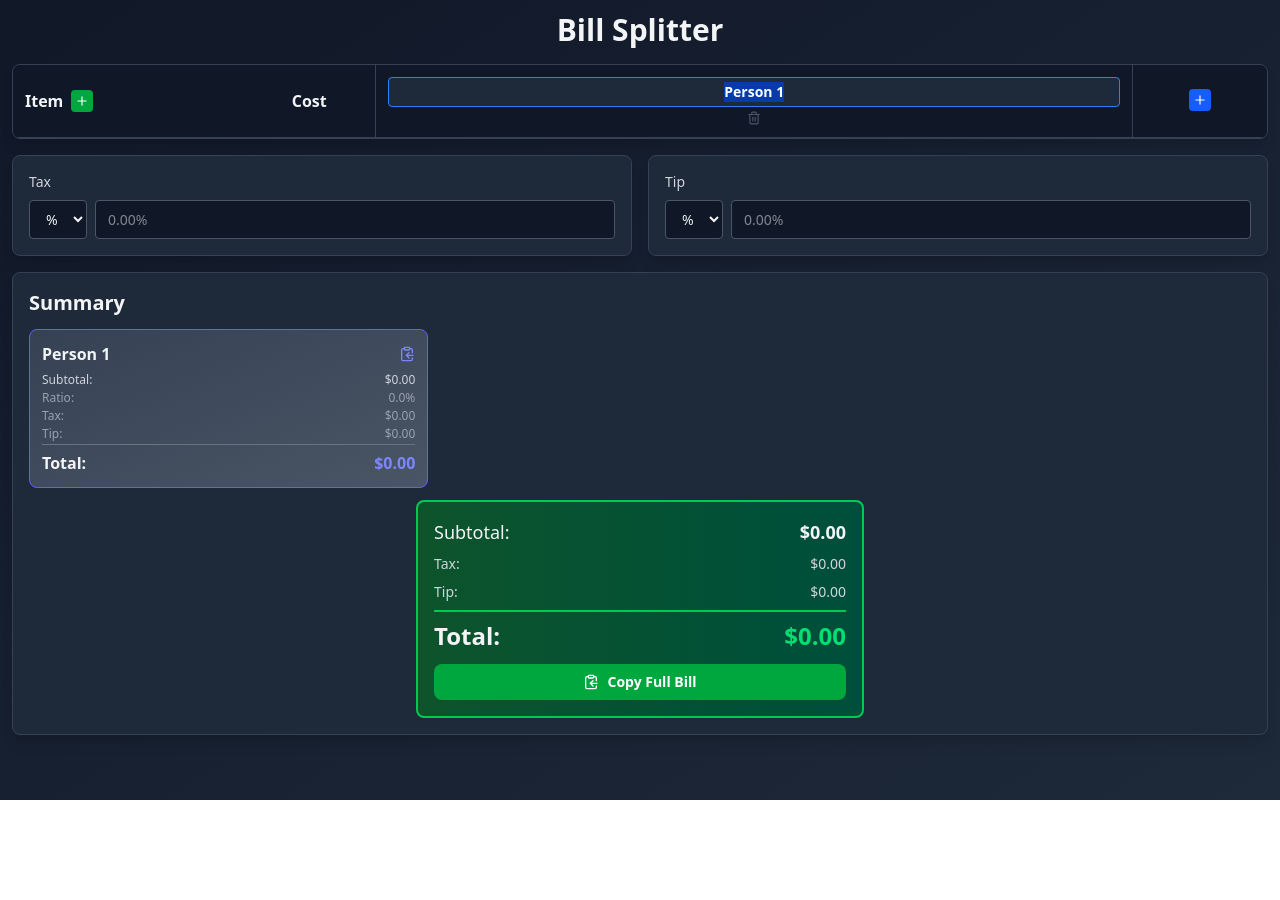
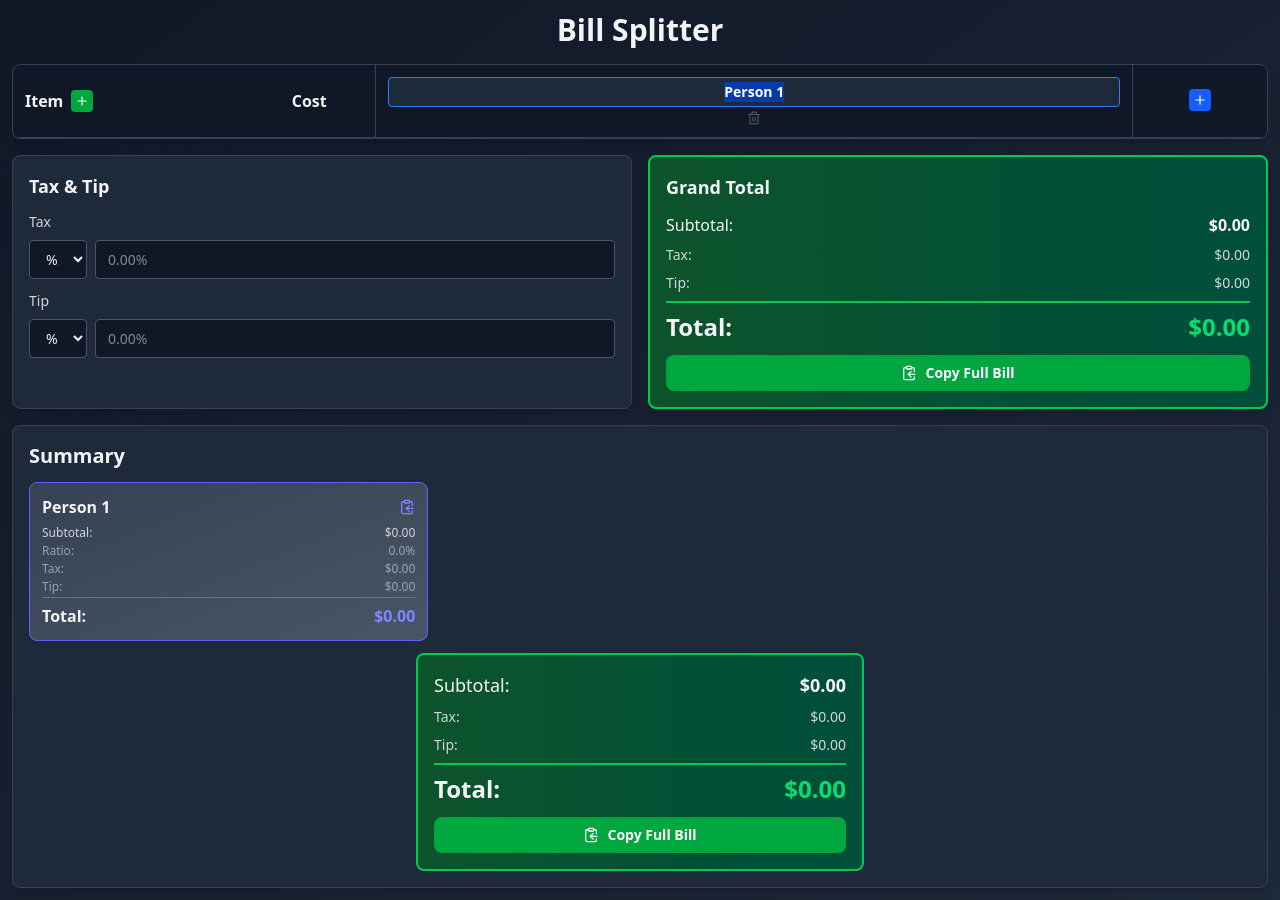
Before and after one commit to macimiri/bill_split, a React (Vite) app: page / in a window 1280 px wide. Before the commit the page ends 800 px from the top, so only its background shows below. Built offline with nearby package versions, Linux system fonts and the light colour scheme.

Commit message:
Move total box to where tip used to be.

```diff
--- a/src/bill_split.jsx
+++ b/src/bill_split.jsx
@@ -298,7 +298,7 @@ export default function BillSplitter() {
       `}</style>
 
       {toastMessage && (
-        <div className="fixed bottom-4 right-4 bg-green-600 text-white px-4 py-3 rounded-lg shadow-lg z-50">
+        <div className="fixed top-4 right-4 bg-green-600 text-white px-4 py-3 rounded-lg shadow-lg z-50">
           {toastMessage}
         </div>
       )}
@@ -433,6 +433,9 @@ export default function BillSplitter() {
 
         <div className="grid grid-cols-1 md:grid-cols-2 gap-4 mt-4">
           <div className="bg-gray-800 rounded-lg shadow-lg p-4 border border-gray-700">
+            <h2 className="text-lg font-semibold text-gray-100 mb-3">Tax & Tip</h2>
+            <div className="space-y-3">
+              <div>
                 <label className="block text-sm font-medium mb-2 text-gray-300">Tax</label>
                 <div className="flex gap-2">
                   <select
@@ -453,7 +456,7 @@ export default function BillSplitter() {
                   />
                 </div>
               </div>
-          <div className="bg-gray-800 rounded-lg shadow-lg p-4 border border-gray-700">
+              <div>
                 <label className="block text-sm font-medium mb-2 text-gray-300">Tip</label>
                 <div className="flex gap-2">
                   <select
@@ -472,6 +475,36 @@ export default function BillSplitter() {
                     step="0.01"
                     placeholder={tipType === 'percentage' ? '0.00%' : '$0.00'}
                   />
+                </div>
+              </div>
+            </div>
+          </div>
+
+          <div className="p-4 bg-gradient-to-r from-green-900 to-emerald-900 rounded-lg shadow-lg border-2 border-green-500">
+            <h2 className="text-lg font-semibold text-gray-100 mb-3">Grand Total</h2>
+            <div className="space-y-2">
+              <div className="flex justify-between text-base text-gray-100">
+                <span className="font-medium">Subtotal:</span>
+                <span className="font-semibold">${calculateSubtotal().toFixed(2)}</span>
+              </div>
+              <div className="flex justify-between text-sm text-gray-300">
+                <span>Tax:</span>
+                <span className="font-medium">${calculateTaxAmount().toFixed(2)}</span>
+              </div>
+              <div className="flex justify-between text-sm text-gray-300">
+                <span>Tip:</span>
+                <span className="font-medium">${calculateTipAmount().toFixed(2)}</span>
+              </div>
+              <div className="flex justify-between text-2xl font-bold pt-2 border-t-2 border-green-500">
+                <span className="text-gray-100">Total:</span>
+                <span className="text-green-400">${grandTotal.toFixed(2)}</span>
+              </div>
+              <button
+                onClick={exportFullBill}
+                className="mt-3 w-full bg-green-600 text-white px-4 py-2 rounded-lg hover:bg-green-700 flex items-center justify-center gap-2 text-sm font-semibold"
+              >
+                <ClipboardCopy size={16} /> Copy Full Bill
+              </button>
             </div>
           </div>
         </div>
```
Lines whose indentation alone changed are shown as unchanged.
